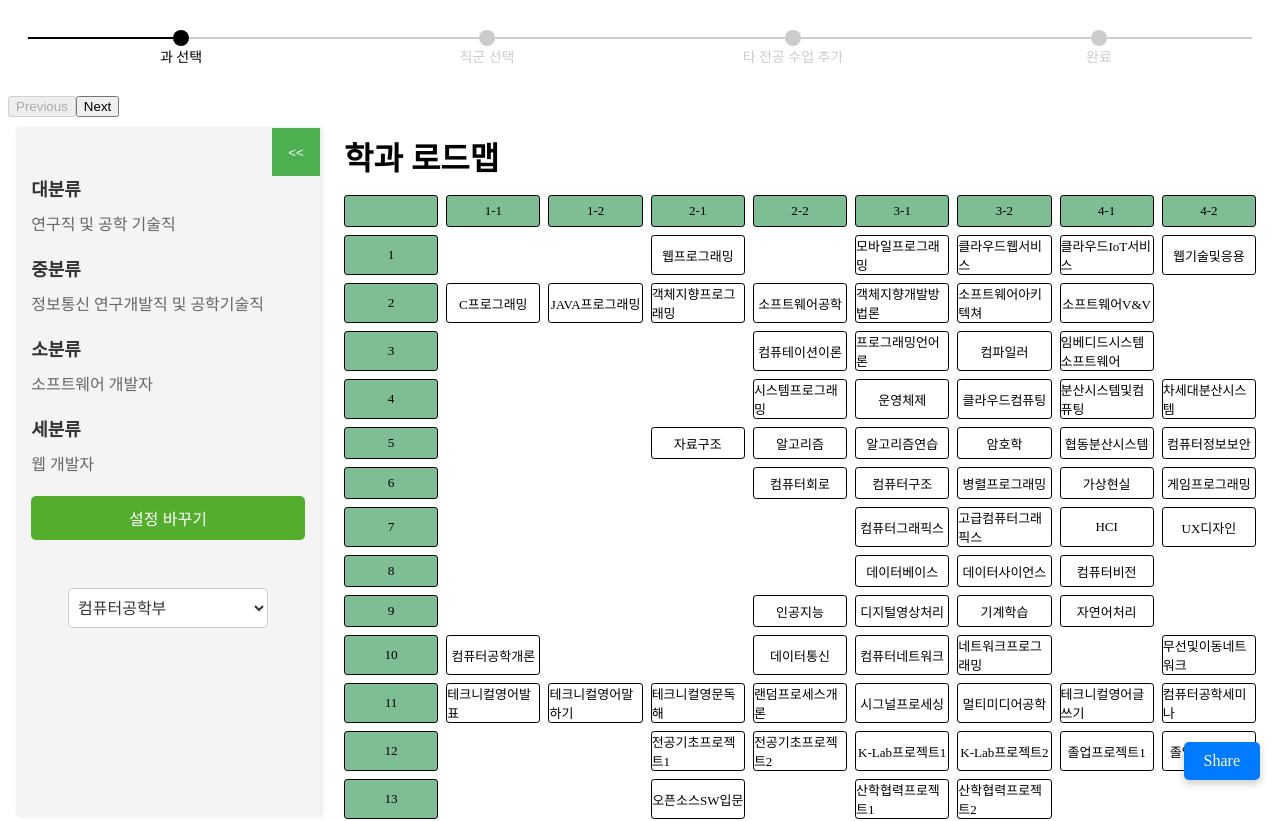
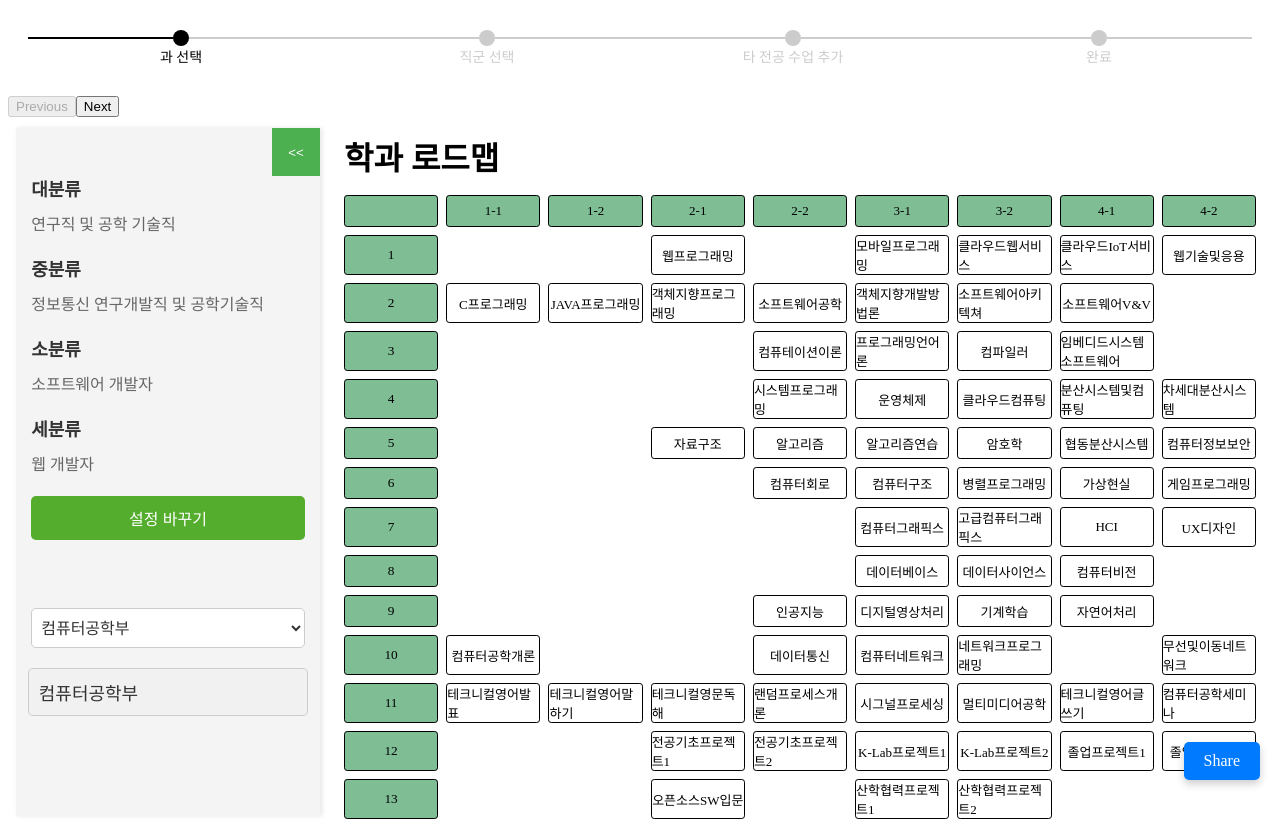
Before and after one commit to Konkuk-Univ-Student-Developer/RoadMapKU, a React (Create React App) app: page /road-map in a window 1280 px wide. Shown: the top 821 px of the page. Built offline with nearby package versions, Linux system fonts and the light colour scheme.

Commit message:
학과 선택 css 적용

```diff
--- a/src/components/DepartmentList.jsx
+++ b/src/components/DepartmentList.jsx
@@ -1,10 +1,18 @@
-import React from 'react';
+import React, { useState } from 'react';
 import styled from 'styled-components';
 
 const DepartDummyList = ['컴퓨터공학부', '전기전자공학부', '스마트ICT융합공학과'];
 
+const Container = styled.div`
+	display: flex;
+	flex-direction: column;
+	align-items: center;
+	margin-top: 20px;
+	width: 100%;
+`;
+
 const Select = styled.select`
-	width: 200px;
+	width: 90%;
 	height: 40px;
 	border: 1px solid #ccc;
 	border-radius: 5px;
@@ -24,15 +32,35 @@ const Option = styled.option`
 	color: #333;
 `;
 
+const SelectedDepartment = styled.div`
+	width: 85%;
+	margin-top: 20px;
+	padding: 10px 10px;
+	font-size: 18px;
+	color: #333;
+	background-color: #f1f1f1;
+	border: 1px solid #ccc;
+	border-radius: 5px;
+`;
+
 const DepartmentList = () => {
+	const [nowDepart, setNowDepart] = useState(DepartDummyList[0]);
+
+	const handleSelect = (e) => {
+		setNowDepart(e.target.value);
+	};
+
 	return (
-		<Select>
+		<Container>
+			<Select onChange={handleSelect} value={nowDepart}>
 				{DepartDummyList.map((item, index) => (
 					<Option key={index} value={item}>
 						{item}
 					</Option>
 				))}
 			</Select>
+			<SelectedDepartment>{nowDepart}</SelectedDepartment>
+		</Container>
 	);
 };
 
```
Lines whose indentation alone changed are shown as unchanged.
